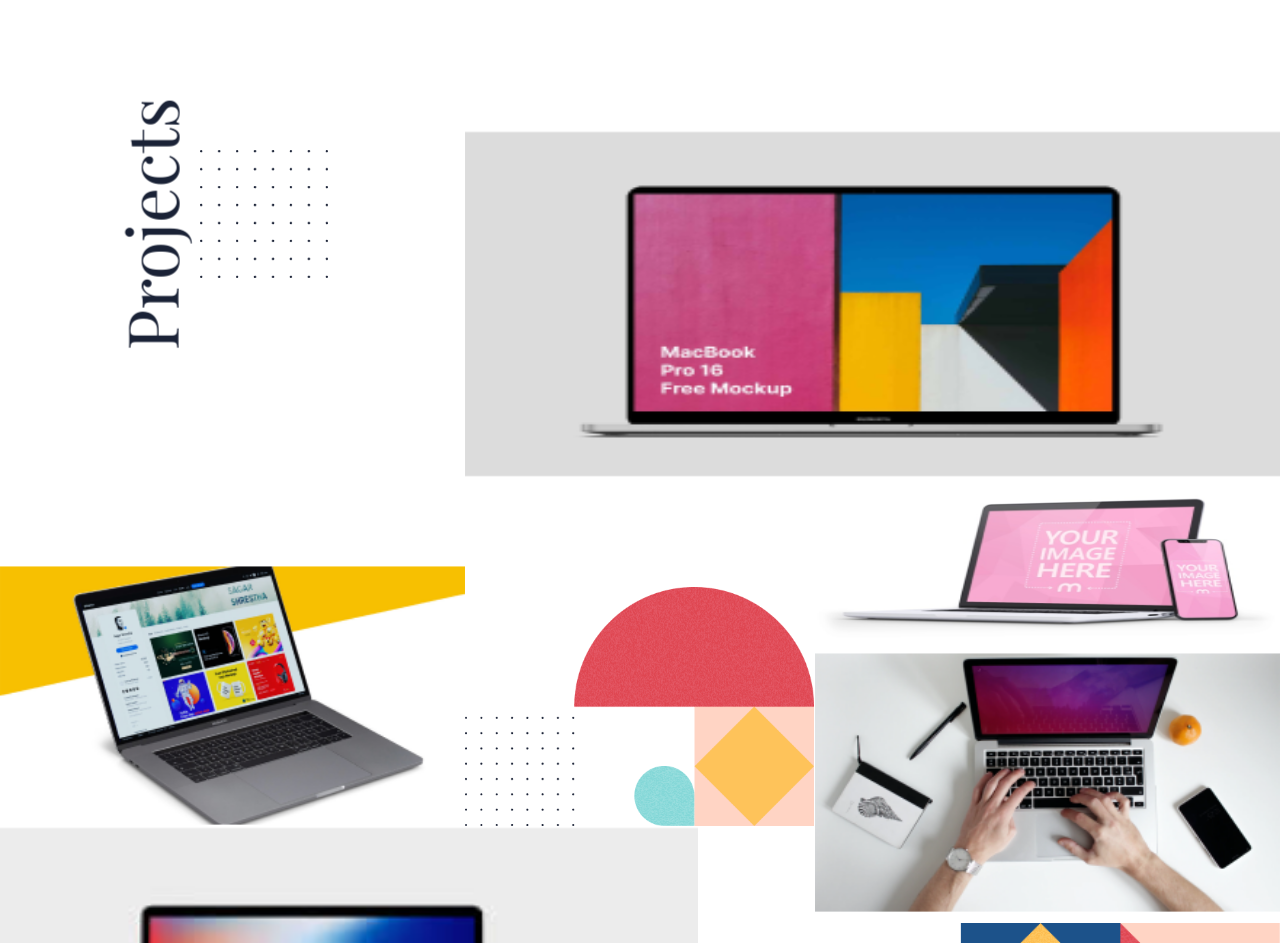
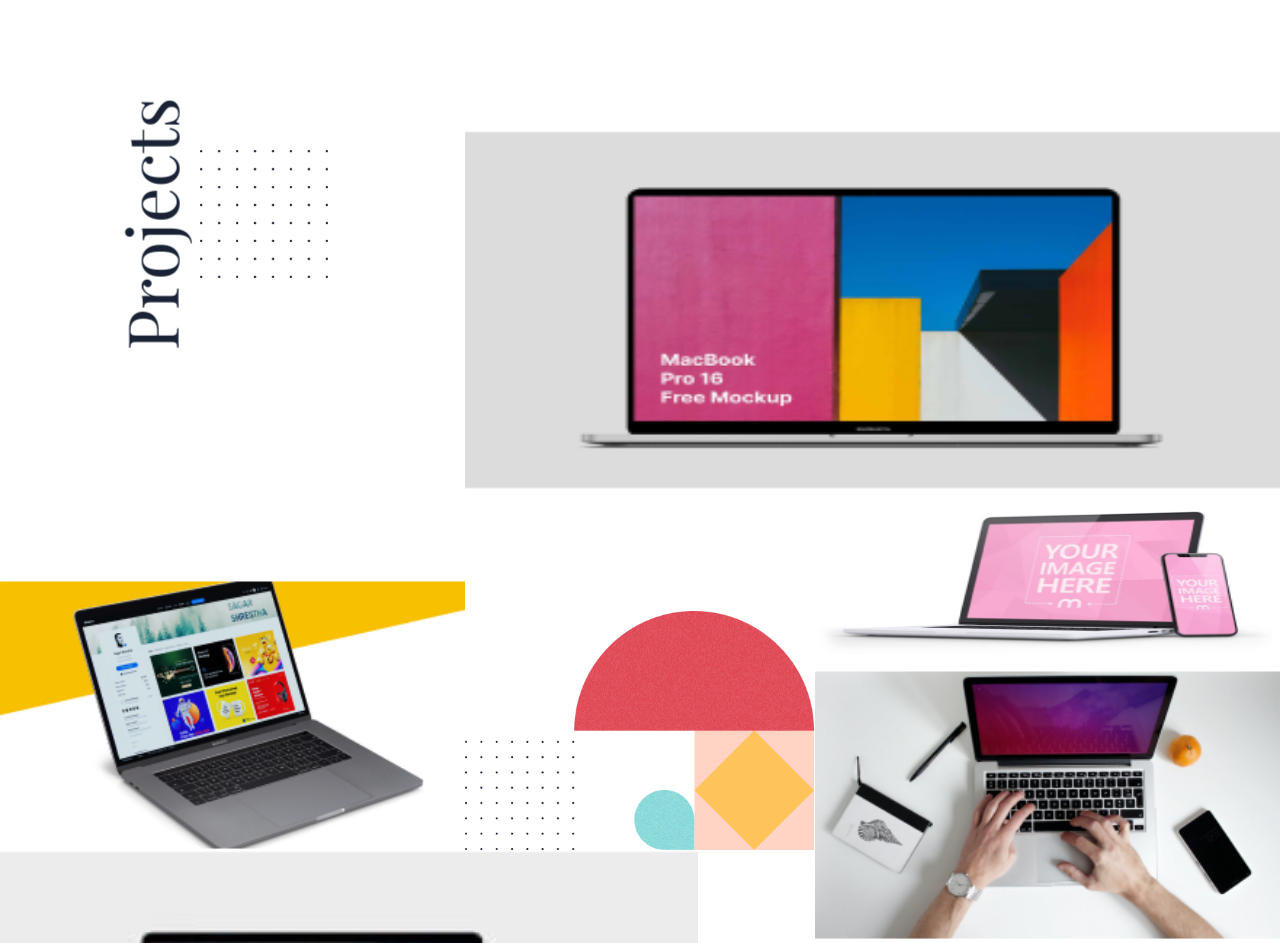
Before and after one commit to rivasbolinga/Portfolio, a plain HTML site: page index.html in a window 1280 px wide. Shown: the part 660-1603 px from the top of the page. Drawn offline with nearby package versions, Linux system fonts and the light colour scheme.

Commit message:
Fix linters

```diff
--- a/css/style.css
+++ b/css/style.css
@@ -121,7 +121,7 @@
     margin-top: 100px 20px 20px 20px;
     display: grid;
     grid-template-columns: repeat(11, 1fr);
-    grid-template-rows: repeat(15, 50px);
+    grid-template-rows: repeat(15, 65px);
     box-sizing: border-box;
     background-image: url('../assets/image_dots.png');
     background-repeat: no-repeat;
@@ -514,7 +514,7 @@
   }
 
   .projects-cards {
-    grid-template-rows: repeat(15, 87px);
+    grid-template-rows: repeat(15, 90px);
   }
 
   .modal-container {
--- a/main.js
+++ b/main.js
@@ -98,7 +98,7 @@ const projectInfo = [
 ];
 
 // Create modal
-const createModal = (i) => {
+const displayModal = (i) => {
   document.getElementById(`${projectInfo[i].id}`).addEventListener('click', () => {
     btnOpenMenu.style.display = 'none';
     modalContainer.style.display = 'flex';
@@ -109,9 +109,7 @@ const createModal = (i) => {
 };
 
 // Display projects
-
-
-for (let i = 0; i < projectInfo.length; i++) {
+projectInfo.forEach((e, i) => {
   const projectCard = document.createElement('div');
   projectCard.className = `project-card-${projectInfo[i].id}`;
   const html = `
@@ -128,8 +126,8 @@ for (let i = 0; i < projectInfo.length; i++) {
     </div>
     </div>`;
   containerProject.insertAdjacentHTML('afterbegin', html);
-  createModal(i);
-}
+  displayModal(i);
+});
 
 // close modal
 const btnCloseModal = document.querySelector('.close-modal');
```
